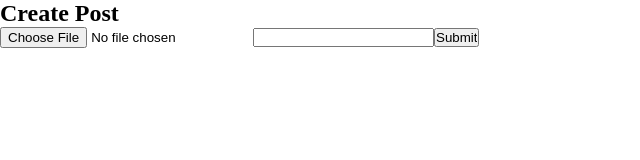
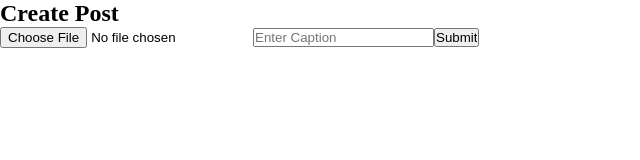
Before and after one commit to gaganchaudhary4421-ops/Learning-Backend, a React app in the folder Frontend/frontend/: page /create-post in a window 1280 px wide. Shown: the top 160 px of the page, without its empty margins (0-640 px from the left). Built offline with nearby package versions, Linux system fonts and the light colour scheme; the HTML template or start-up script is replaced by a standard one.

Commit message:
Building create post page

```diff
--- a/Frontend/frontend/src/pages/createPost.jsx
+++ b/Frontend/frontend/src/pages/createPost.jsx
@@ -7,7 +7,12 @@ const createPost = () => {
         <h1>Create Post</h1>
         <form>
           <input type="file" name="file" accept="image/*" />
-          <input type="text" name="caption" required />
+          <input
+            type="text"
+            name="caption"
+            placeholder="Enter Caption"
+            required
+          />
           <input type="button" name="submit" value="Submit" />
         </form>
       </section>
```
